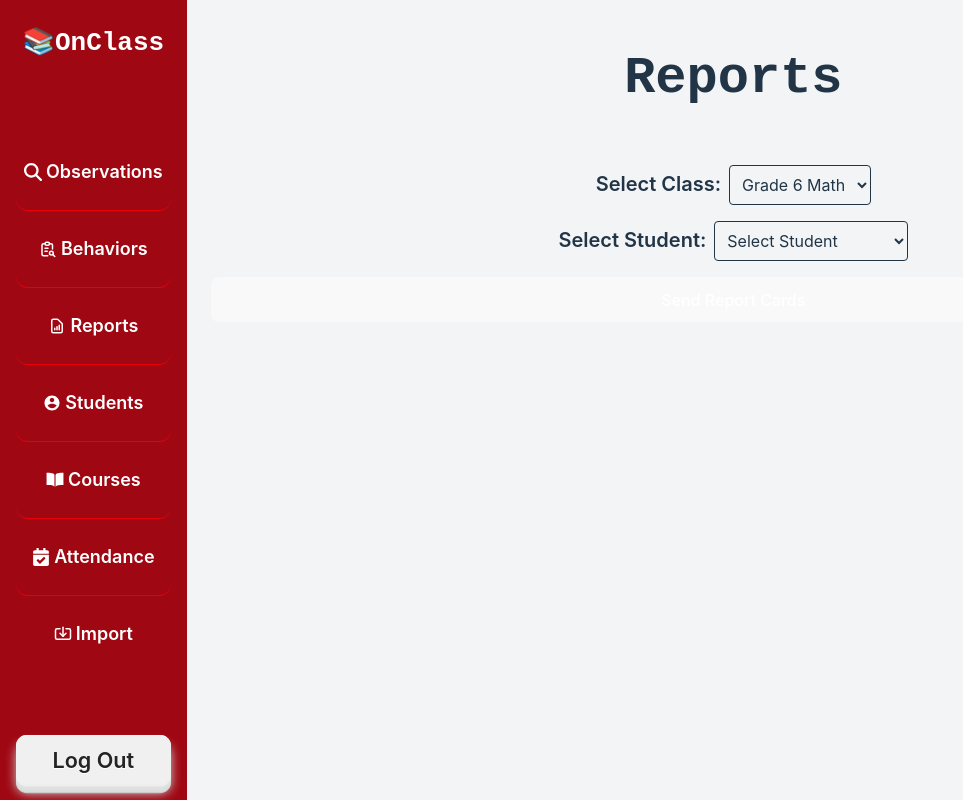
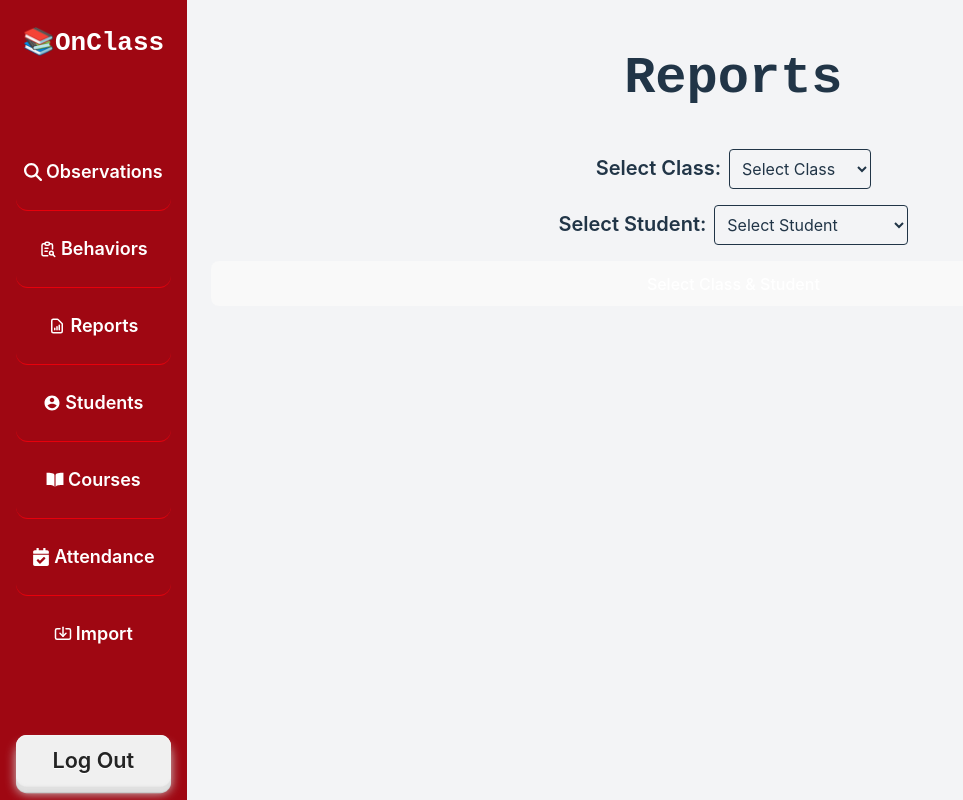
Before and after one commit to glowiep/Fullstack-FastAPI, a React (Vite) app in the folder frontend/: page /reports in a window 1280 px wide. Shown: the whole page, without its empty margins (0-963 px from the left). Built offline with nearby package versions, Linux system fonts and the light colour scheme.

Commit message:
require teacher to select class & student before sending report

```diff
--- a/frontend/src/sections/Reports.tsx
+++ b/frontend/src/sections/Reports.tsx
@@ -1,11 +1,23 @@
-import { useState } from "react";
+import { useState, useEffect } from "react";
 import Sidebar from "../components/Sidebar";
 
 const ReportsSection = () => {
     const [status, setStatus] = useState<string | null>(null);
     const [sentReports, setSentReports] = useState<any[]>([]);
-    const [selectedClass, setSelectedClass] = useState("Grade 6 Math");
-    const [selectedStudent, setSelectedStudent] = useState("Select Student");
+    const [selectedClass, setSelectedClass] = useState("");
+    const [selectedStudent, setSelectedStudent] = useState("");
+    const [buttonText, setButtonText] = useState("Select Class & Student");
+    const [buttonEnabled, setButtonEnabled] = useState(false);
+
+    useEffect(() => {
+        if (selectedClass && selectedStudent) {
+            setButtonText("Send Report Cards");
+            setButtonEnabled(true);
+        } else {
+            setButtonText("Select Class & Student");
+            setButtonEnabled(false);
+        }
+    }, [selectedClass, selectedStudent]);
 
     const sendReportCards = async () => {
         try {
@@ -41,23 +53,25 @@ const ReportsSection = () => {
                         id="classDropdown"
                         value={selectedClass}
                         onChange={(e) => setSelectedClass(e.target.value)}
-                        className="border p-2 rounded mt-4 mb-4"
+                        className="border p-2 rounded"
                     >
+                        <option value="" disabled>Select Class</option>
                         <option value="Grade 6 Math">Grade 6 Math</option>
                         <option value="Grade 4 Math">Grade 4 Math</option>
                         <option value="Grade 5 Math">Grade 5 Math</option>
                     </select>
                 </div>
 
-                <div>
+                <div className="mt-4">
                     <label htmlFor="studentDropdown" className="text-xl font-semibold mr-2">Select Student:</label>
                     <select
                         id="studentDropdown"
                         value={selectedStudent}
                         onChange={(e) => setSelectedStudent(e.target.value)}
                         className="border p-2 rounded"
+                        disabled={!selectedClass}
                     >
-                        <option value="Select Student" disabled>Select Student</option>
+                        <option value="" disabled>Select Student</option>
                         <option value="Timmy Turner">Timmy Turner</option>
                         <option value="Beatrice Beauregard">Beatrice Beauregard</option>
                         <option value="Chatty Cathee">Chatty Cathee</option>
@@ -68,10 +82,10 @@ const ReportsSection = () => {
 
                 <button
                     onClick={sendReportCards}
-                    className="bg-blue-500 text-white px-4 py-2 rounded mb-4 mt-4"
-                    disabled={selectedStudent === "Select Student"}
+                    className={`px-4 py-2 rounded mb-4 mt-4 transition-colors duration-300 ${buttonEnabled ? 'bg-blue-500 text-white hover:bg-blue-600' : 'bg-gray-300 text-gray-600 cursor-not-allowed'}`}
+                    disabled={!buttonEnabled}
                 >
-                    Send Report Cards
+                    {buttonText}
                 </button>
 
                 {status && <p className="text-red-600">{status}</p>}
```
